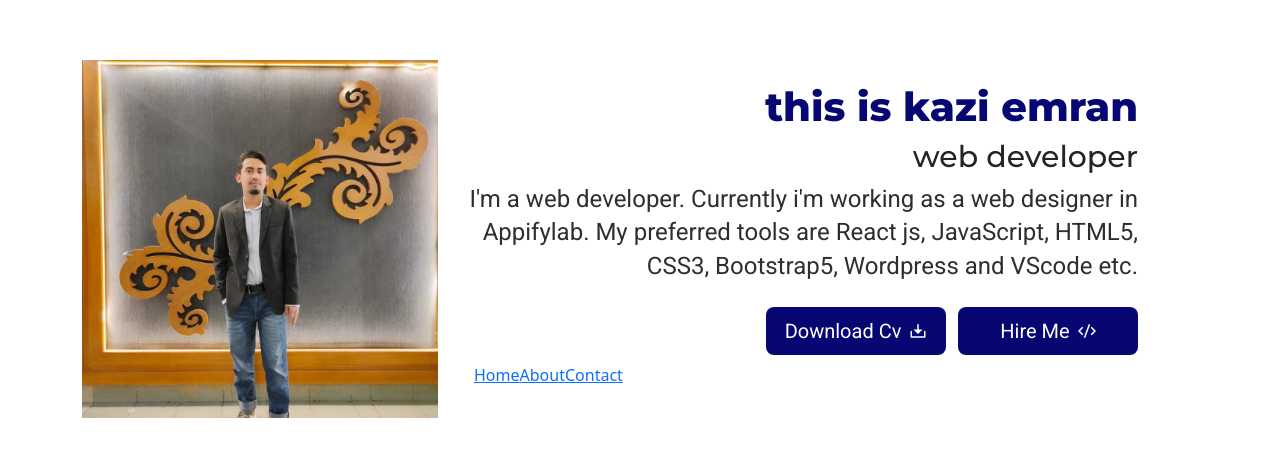
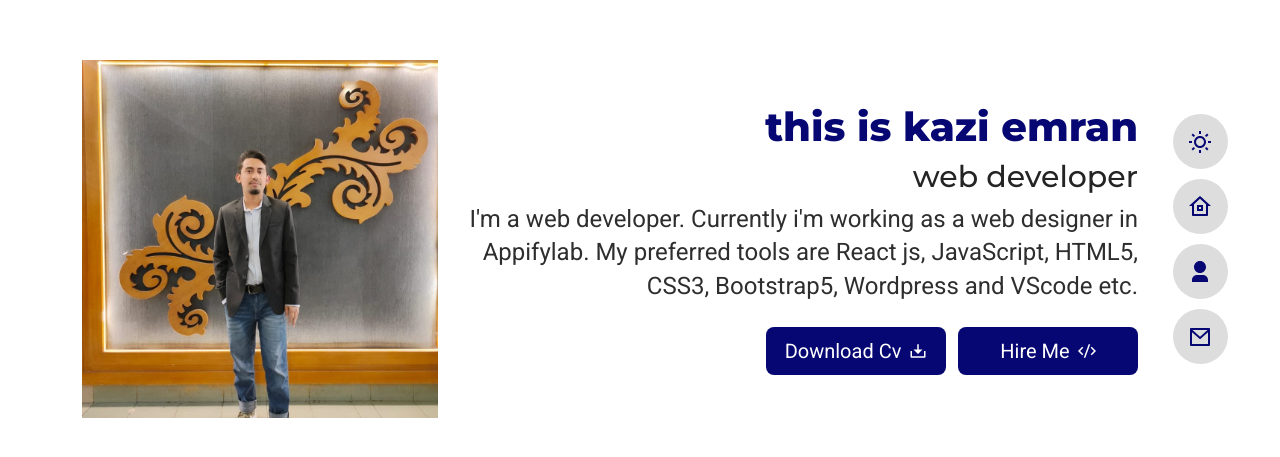
Before and after one commit to kaziamran/React-site, a React (Create React App) app: page / in a window 1280 px wide. Shown: the part 161-618 px from the top of the page. Built offline with nearby package versions, Linux system fonts and the light colour scheme.

Commit message:
fix nav position

```diff
--- a/src/Components/pages/Navrouting/navrouting.jsx
+++ b/src/Components/pages/Navrouting/navrouting.jsx
@@ -6,19 +6,38 @@ import { NavLink } from 'react-router-dom';
 const Navrouting = () => {
   return (
     <>
+        <nav className="navbar navbar-expand-lg navbar-dark _home_portfolio_navbar">
+            <div className="container">
+                <button className="navbar-toggler _toggler collapsed" type="button" data-bs-toggle="collapse" data-bs-target="#navbarNav" aria-controls="navbarNav" aria-expanded="false" aria-label="Toggle navigation">
+                    <span className="navbar-toggler-icon"></span>
+                </button>
+
                 <div className="collapse navbar-collapse _home_portfolio_navbar" id="navbarNav">
                     <ul className="navbar-nav _home_portfolio_nav_ul">
                         <li className="nav-item dropdown _home_portfolio_nav_li">
-                    <NavLink to={'/'} className='_home_portfolio_nav_link'>Home</NavLink>
+                            <NavLink className='_home_portfolio_nav_link'>
+                            <svg xmlns="http://www.w3.org/2000/svg" viewBox="0 0 24 24" width="24" height="24"><path d="M12 18C8.68629 18 6 15.3137 6 12C6 8.68629 8.68629 6 12 6C15.3137 6 18 8.68629 18 12C18 15.3137 15.3137 18 12 18ZM12 16C14.2091 16 16 14.2091 16 12C16 9.79086 14.2091 8 12 8C9.79086 8 8 9.79086 8 12C8 14.2091 9.79086 16 12 16ZM11 1H13V4H11V1ZM11 20H13V23H11V20ZM3.51472 4.92893L4.92893 3.51472L7.05025 5.63604L5.63604 7.05025L3.51472 4.92893ZM16.9497 18.364L18.364 16.9497L20.4853 19.0711L19.0711 20.4853L16.9497 18.364ZM19.0711 3.51472L20.4853 4.92893L18.364 7.05025L16.9497 5.63604L19.0711 3.51472ZM5.63604 16.9497L7.05025 18.364L4.92893 20.4853L3.51472 19.0711L5.63604 16.9497ZM23 11V13H20V11H23ZM4 11V13H1V11H4Z" fill="rgba(6,7,115,1)"></path></svg>
+                            </NavLink>
                         </li>
                         <li className="nav-item dropdown _home_portfolio_nav_li">
-                    <NavLink to={'/about'} className='_home_portfolio_nav_link'>About</NavLink>
+                            <NavLink to={'/'} className='_home_portfolio_nav_link'>
+                                <svg xmlns="http://www.w3.org/2000/svg" viewBox="0 0 24 24" width="24" height="24"><path d="M19 21.0001H5C4.44772 21.0001 4 20.5524 4 20.0001V11.0001L1 11.0001L11.3273 1.61162C11.7087 1.26488 12.2913 1.26488 12.6727 1.61162L23 11.0001L20 11.0001V20.0001C20 20.5524 19.5523 21.0001 19 21.0001ZM6 19.0001H18V9.15757L12 3.70302L6 9.15757V19.0001ZM9 10.0001H15V16.0001H9V10.0001ZM11 12.0001V14.0001H13V12.0001H11Z" fill="rgba(6,7,115,1)"></path></svg>
+                            </NavLink>
                         </li>
                         <li className="nav-item dropdown _home_portfolio_nav_li">
-                    <NavLink to={'/contact'} className='_home_portfolio_nav_link'>Contact</NavLink>
+                            <NavLink to={'/about'} className='_home_portfolio_nav_link'>
+                                <svg xmlns="http://www.w3.org/2000/svg" viewBox="0 0 24 24" width="24" height="24"><path d="M20 22H4V20C4 17.2386 6.23858 15 9 15H15C17.7614 15 20 17.2386 20 20V22ZM12 13C8.68629 13 6 10.3137 6 7C6 3.68629 8.68629 1 12 1C15.3137 1 18 3.68629 18 7C18 10.3137 15.3137 13 12 13Z" fill="rgba(6,7,115,1)"></path></svg>
+                            </NavLink>
+                        </li>
+                        <li className="nav-item dropdown _home_portfolio_nav_li">
+                            <NavLink to={'/contact'} className='_home_portfolio_nav_link'>
+                                <svg xmlns="http://www.w3.org/2000/svg" viewBox="0 0 24 24" width="24" height="24"><path d="M3 3H21C21.5523 3 22 3.44772 22 4V20C22 20.5523 21.5523 21 21 21H3C2.44772 21 2 20.5523 2 20V4C2 3.44772 2.44772 3 3 3ZM20 7.23792L12.0718 14.338L4 7.21594V19H20V7.23792ZM4.51146 5L12.0619 11.662L19.501 5H4.51146Z" fill="rgba(6,7,115,1)"></path></svg>
+                            </NavLink>
                         </li>
                     </ul>
                 </div>
+            </div>
+        </nav>
     </>
   )
 }
--- a/src/Components/pages/home.jsx
+++ b/src/Components/pages/home.jsx
@@ -30,15 +30,6 @@ const Home = () => {
                                     <svg xmlns="http://www.w3.org/2000/svg" viewBox="0 0 24 24" width="18" height="18"><path d="M24 12L18.3431 17.6569L16.9289 16.2426L21.1716 12L16.9289 7.75736L18.3431 6.34315L24 12ZM2.82843 12L7.07107 16.2426L5.65685 17.6569L0 12L5.65685 6.34315L7.07107 7.75736L2.82843 12ZM9.78845 21H7.66009L14.2116 3H16.3399L9.78845 21Z" fill="#fff"></path></svg>
                                 </button>
                             </div>
-
-                            <nav className="navbar navbar-expand-lg navbar-dark _home_portfolio_navbar">
-                                <div className="container">
-                                    <button className="navbar-toggler _toggler collapsed" type="button" data-bs-toggle="collapse" data-bs-target="#navbarNav" aria-controls="navbarNav" aria-expanded="false" aria-label="Toggle navigation">
-                                    <span className="navbar-toggler-icon"></span>
-                                    </button>
-                                    <Navrouting/>
-                                </div>
-                            </nav>
                         </div>
                     </div>
                 </div>
--- a/src/styles/css/main.css
+++ b/src/styles/css/main.css
@@ -95,6 +95,35 @@ a, button{
 
 /* css */
 
+._home_portfolio_navbar {
+    position: fixed !important;
+    top: 50%;
+    right: 4%;
+    transform: translate(0, -50%);
+}
+
+._home_portfolio_nav_ul {
+    display: block !important;
+}
+._home_portfolio_nav_li {
+    display: inline-block;
+    margin-bottom: 10px;
+}
+._home_portfolio_nav_li:last-child {
+    margin-bottom: 0px;
+}
+._home_portfolio_nav_link {
+    display: flex;
+    align-items: center;
+    justify-content: center;
+    width: 55px;
+    height: 55px;
+    background-color: #ddd;
+    border-radius: 50%;
+}
+
+
+
 ._home_portfolio_wrapper {
     background-color: rgba(255,255,255,0.6);
     padding: 60px 0px;
```
Lines whose indentation alone changed are shown as unchanged.
